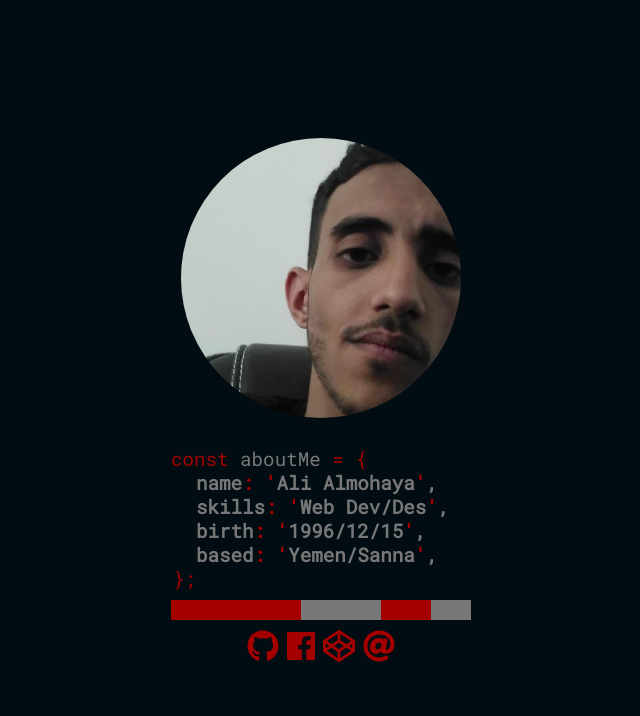
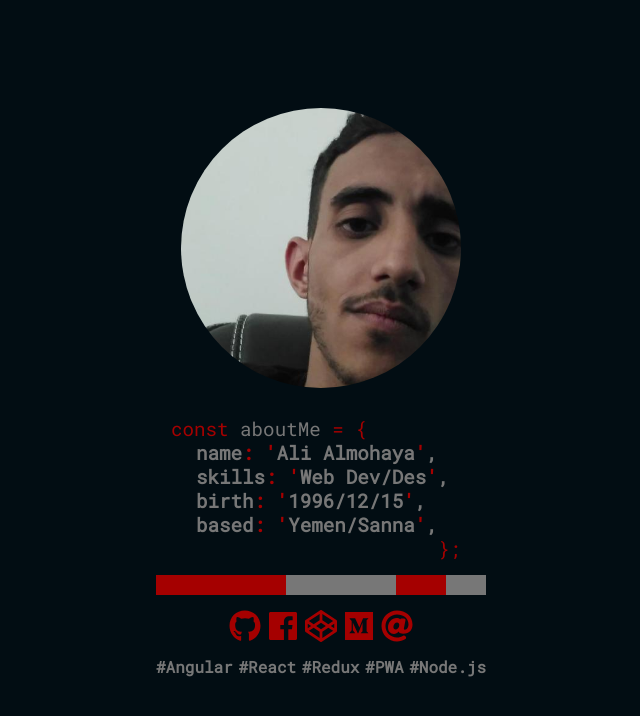
Before and after one commit to Almo7aya/new-spa-website, a React (Create React App) app: page / in a window 1280 px wide. Shown: the top 716 px of the page, without its empty margins (319-959 px from the left). Built offline with nearby package versions, Linux system fonts and the light colour scheme.

Commit message:
fix some styles

```diff
--- a/src/component/App.js
+++ b/src/component/App.js
@@ -3,6 +3,7 @@ import React, { Component } from 'react';
 import ProfileImg from './ProfileImg';
 import HeaderSection from './HeaderSection';
 import Footer from './Footer';
+import Tags from './Tags';
 
 import '../styles/App.css';
 
@@ -18,6 +19,8 @@ export default class App extends Component {
 
       <Footer />
 
+      <Tags />
+
     </div>);
 
   }
--- a/src/component/Footer.js
+++ b/src/component/Footer.js
@@ -23,6 +23,9 @@ export default class Footer extends Component {
         <a target='_target' href='https://codepen.io/almo7aya' >
           <i className='fab fa-2x fa-codepen' />
         </a>
+        <a target='_target' href='https://medium.com/@alialmohaya' >
+          <i className='fab fa-2x fa-medium' />
+        </a>
         <a target='_target' href='mailto:alialmohaya@gmail.com' >
           <i className='fa fa-2x fa-at' />
         </a>
--- a/src/styles/App.css
+++ b/src/styles/App.css
@@ -4,6 +4,6 @@
     align-items: center;
     justify-content: center;
     height: 100vh;
-    width: 300px;
+    width: 330px;
     margin: auto;
 }
--- a/src/styles/Footer.css
+++ b/src/styles/Footer.css
@@ -1,6 +1,6 @@
 .Footer {
     width: 100%;
-    margin-top: 10px;
+    margin-top: 15px;
 }
 
 .Footer div#inter {
@@ -23,7 +23,7 @@
 }
 
 .Footer div#icons {
-    margin-top: 10px;
+    margin-top: 15px;
     text-align: center;
 }
 
--- a/src/styles/HeaderSection.css
+++ b/src/styles/HeaderSection.css
@@ -6,15 +6,19 @@
 .HeaderSection h3 {
     font-size: 1.2em;
     margin: 2px 0 2px 25px;
+    padding-left: 15px;
 }
 
 .HeaderSection p {
     margin: 0;
     font-size: 1.2em;
+    padding-left: 15px;
 }
 
 .HeaderSection p:last-of-type {
     margin-left: 2px;
+    text-align: right;
+    padding-right: 25px;
 }
 
 .stat {
--- a/src/styles/Tags.css
+++ b/src/styles/Tags.css
@@ -1,3 +1,8 @@
 .Tags {
     display: flex;
+    flex-wrap: wrap;
+    justify-content: space-between;
+    color: #777777;
+    font-weight: 900;
+    width: 100%;
 }
```
